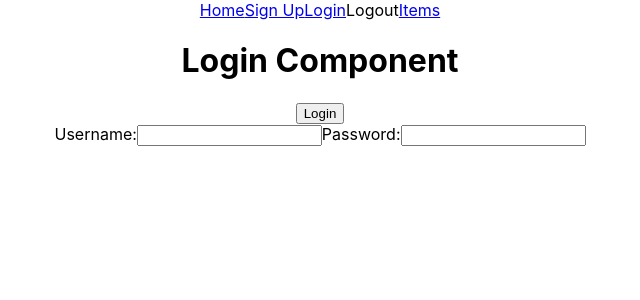
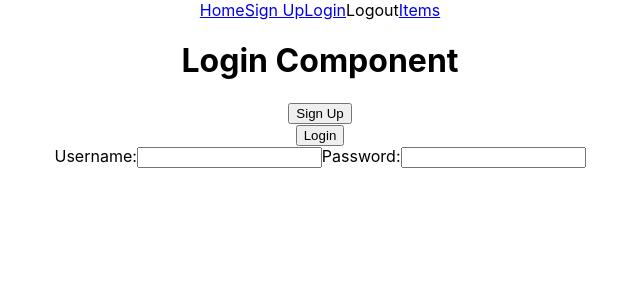
Before and after one commit to Build-Week-African-Marketplace-02/front-end, a React (Create React App) app in the folder african-marketplace/: page /login in a window 1280 px wide. Shown: the top 300 px of the page, without its empty margins (320-960 px from the left). Built offline with nearby package versions, Linux system fonts and the light colour scheme.

Commit message:
Day 2 Started Sign Up button added to Login

```diff
--- a/african-marketplace/src/components/Login.js
+++ b/african-marketplace/src/components/Login.js
@@ -59,6 +59,9 @@ export default function Login() {
   return (
     <form id="login-container" onSubmit={onSubmit}>
       <h1>Login Component</h1>
+      <div className="form-group signup-btn">
+        <button id="signup-button">Sign Up</button>
+      </div>
       <div className="form-group login-submit">
         <button id="login-button">Login</button>
       </div>
```
